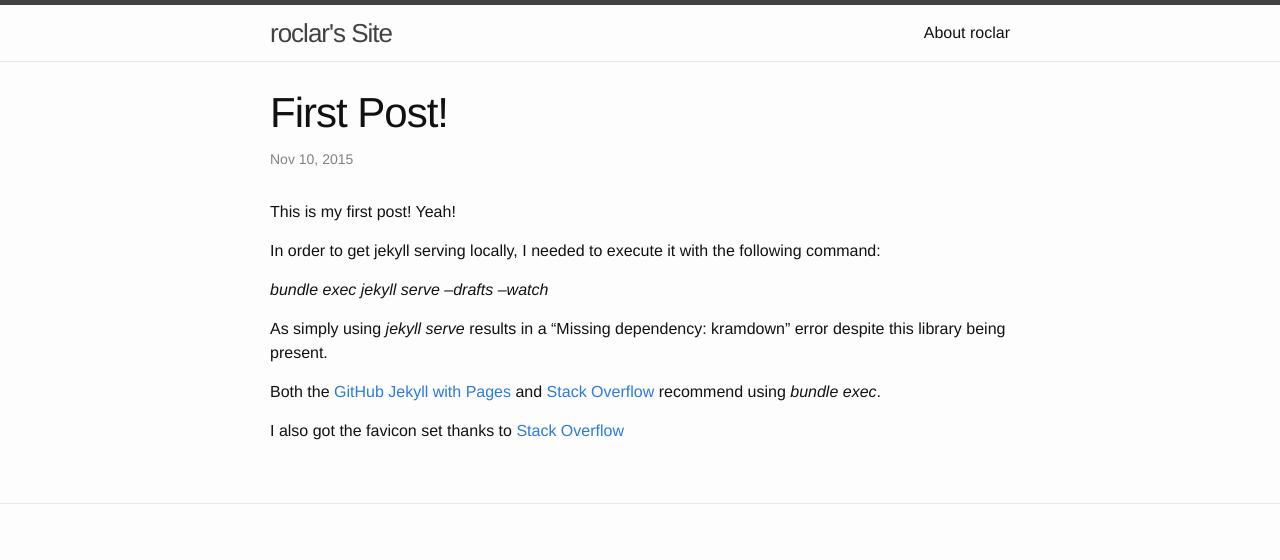
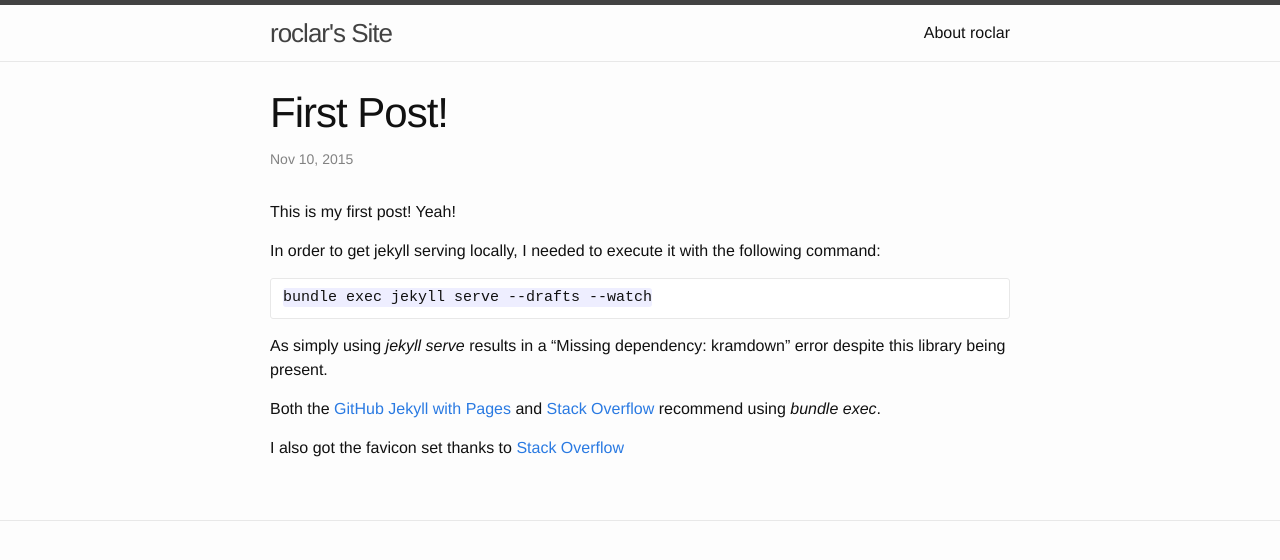
Before and after one commit to roclar/roclar.github.io, a Jekyll site: the page built from _posts/2015-11-10-First-Post.md, in a window 1280 px wide. Shown: the top 560 px of the page. Built offline with Jekyll 4.4.1, drawn with Linux system fonts in a browser that asks for light colours.

```diff
--- a/_posts/2015-11-10-First-Post.md
+++ b/_posts/2015-11-10-First-Post.md
@@ -6,7 +6,7 @@ This is my first post!  Yeah!
 
 In order to get jekyll serving locally, I needed to execute it with the following command:
 
-*bundle exec jekyll serve --drafts --watch*
+    bundle exec jekyll serve --drafts --watch
 
 As simply using *jekyll serve* results in a "Missing dependency: kramdown" error despite this library being present.
 
```
